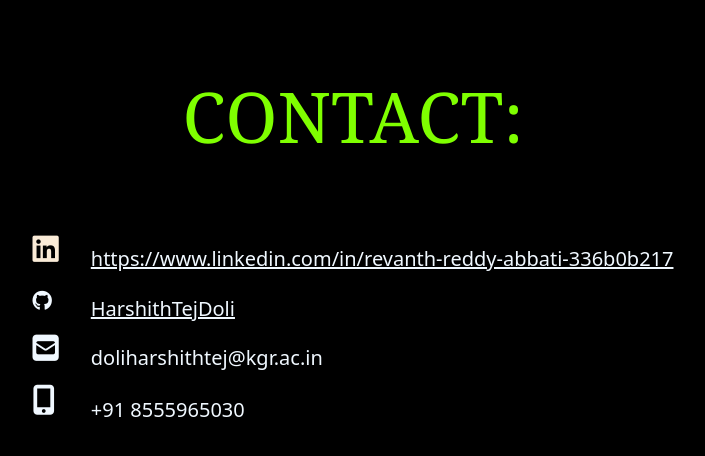
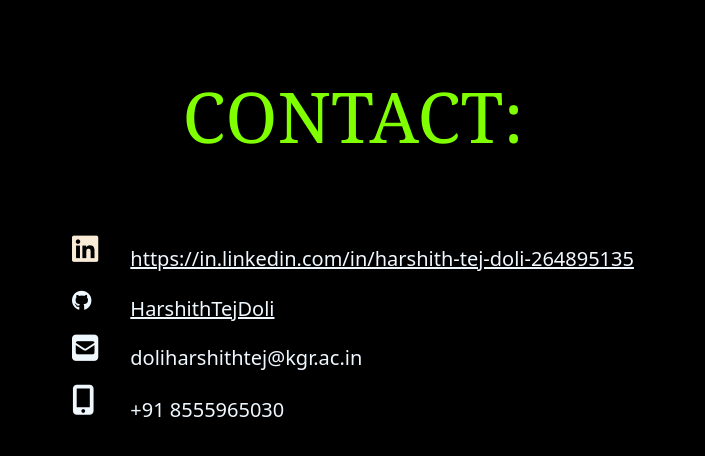
Before and after one commit to shriharshith/Portfolio-Creator, a plain HTML site: page contact.html in a window 1280 px wide. Shown: the whole page, without its empty margins (287-992 px from the left). Drawn offline with nearby package versions, Linux system fonts and the light colour scheme.

Commit message:
Update contact.html

```diff
--- a/contact.html
+++ b/contact.html
@@ -52,7 +52,7 @@
             <i class="fab fa-linkedin"></i>
             </td>
             <td>
-            <a href="https://www.linkedin.com/in/revanth-reddy-abbati-336b0b217">https://www.linkedin.com/in/revanth-reddy-abbati-336b0b217</a>
+            <a href="https://www.linkedin.com/in/revanth-reddy-abbati-336b0b217">https://in.linkedin.com/in/harshith-tej-doli-264895135</a>
             </td>
 
         </tr>
```
